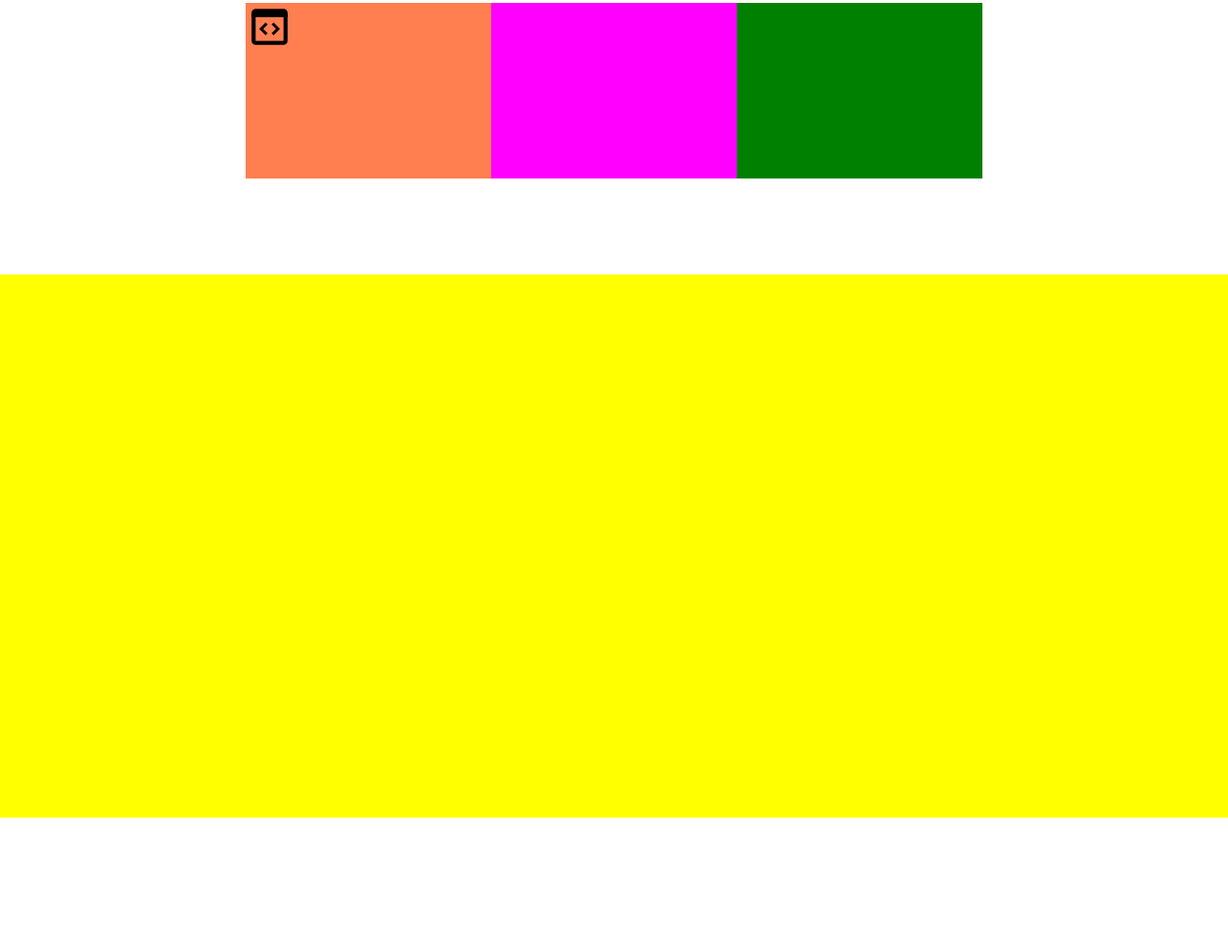
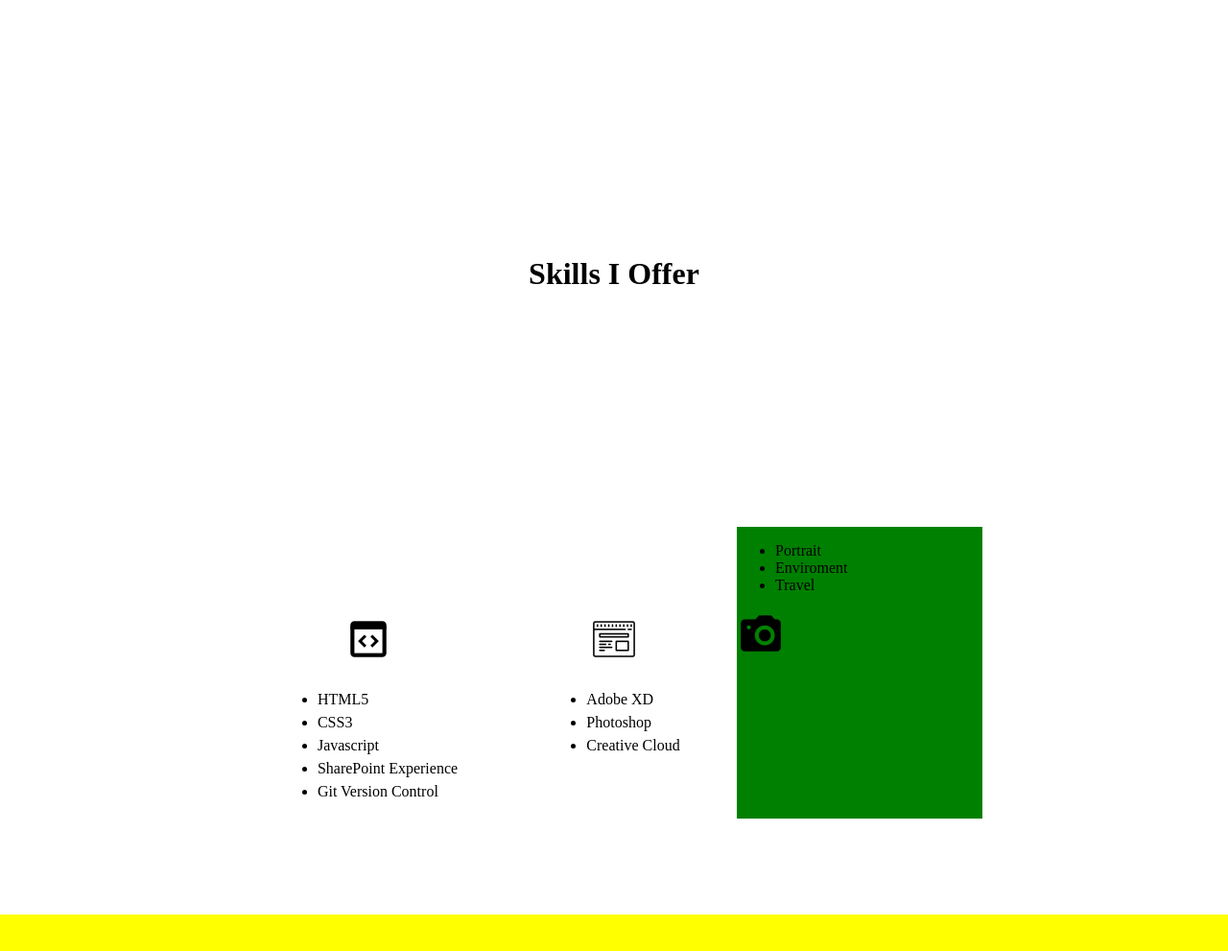
Before and after one commit to tylersullivan21/portfolio, a plain HTML site: page index.html in a window 1280 px wide. Shown: the part 1821-2812 px from the top of the page at 96% size. Drawn offline with Linux system fonts and the light colour scheme.

Commit message:
web design card done

```diff
--- a/css/port.css
+++ b/css/port.css
@@ -199,15 +199,51 @@ justify-self: center;
 }
 .code{
   grid-row: 2;
-grid-column: 1/2;
-  background-color: coral;
+  grid-column: 1/2;
+  display: grid;
+
+  grid-template-rows: 1fr 1fr;
+  grid-template-areas:
+  "code-icon"
+  "code-list";
 }
+.code-icon{
+  grid-area: code-icon;
+  justify-self: center;
+  align-self: end;
+  margin-bottom: 10px;
+  max-width: 150px;
+}
+.code-list{
+  grid-area: code-list;
+  justify-self: center;
+  line-height: 1.5em;
+}
+
 .web-design{
   grid-column:2/3;
   grid-row: 2;
   grid-area: web-design;
-  background-color: magenta;
+  display: grid;
+  grid-template-rows: 1fr 1fr;
+  grid-template-areas:
+  "web-icon"
+  "web-list";
 }
+
+.web-icon{
+  grid-area: web-icon;
+  justify-self: center;
+  align-self: end;
+  margin-bottom: 10px;
+  max-width: 150px;
+}
+.web-list{
+  grid-area: web-list;
+  justify-self: center;
+  line-height: 1.5em;
+}
+
 .photography{
   grid-column:3/4;
   grid-row: 2;
--- a/index.html
+++ b/index.html
@@ -43,11 +43,32 @@
         <div class="skills-header"><h1>Skills I Offer </h1></div>
         <div class="code">
             <img class="code-icon" src="logos/code-icon.png" alt="">
-            <ul class="code-list"></ul>
+            <ul class="code-list">
+                <li>HTML5</li>
+                <li>CSS3</li>
+                <li>Javascript</li>
+                <li>SharePoint Experience</li>
+                <li>Git Version Control</li>
+            </ul>
+        </div>
+        <div class="web-design">
+            <img src="logos/web-design-icon.png" alt="" class="web-icon">
+            <ul class="web-list">
+                <li>Adobe XD</li>
+                <li>Photoshop</li>
+                <li>Creative Cloud</li>
+            </ul>
+        </div>
+        <div class="photography">
+                <ul class="cam-list">
+                        <li>Portrait</li>
+                        <li>Enviroment</li>
+                        <li>Travel</li>
+                    </ul>
+<img src="logos/slr-con.png" alt="" class="cam-icon">
+
 
         </div>
-        <div class="web-design"></div>
-        <div class="photography"></div>
 
 </div>
 
```
